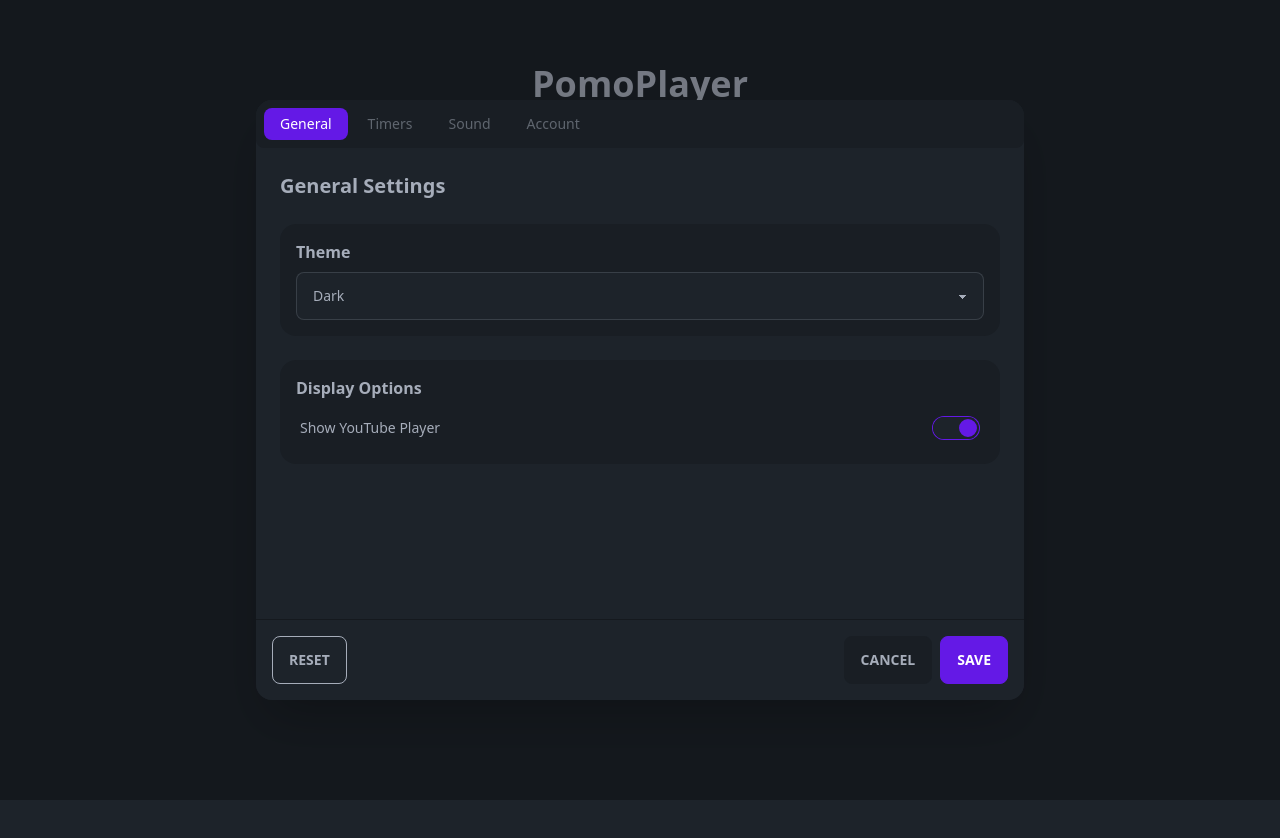
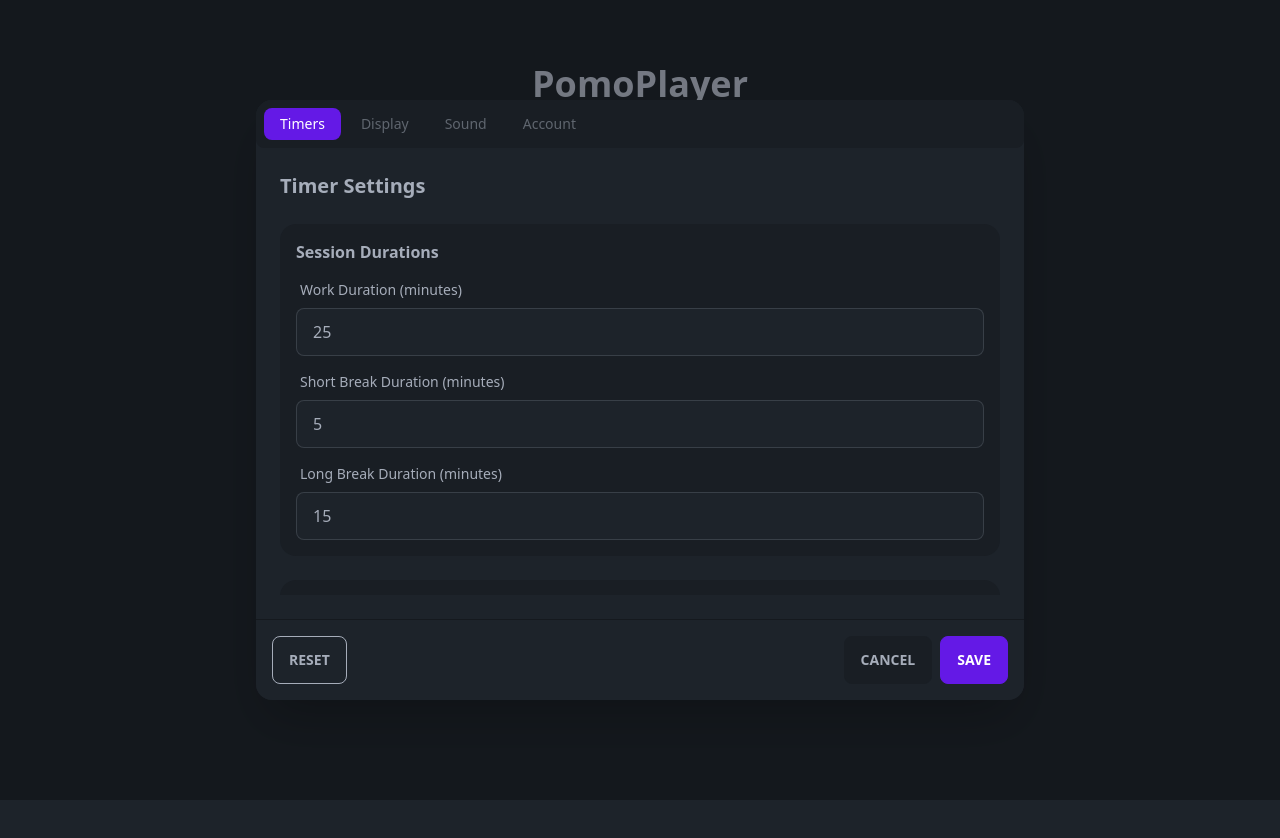
Before and after one commit to NateRolo/PomoPlayer, a Next.js app: page / in a window 1280 px wide. Both pictures are taken after a click on the button "SETTINGS". Shown: the top 838 px of the page. Built offline with nearby package versions, Linux system fonts and the light colour scheme; no server answers.

Commit message:
refactor: timer tab shows first in settings

```diff
--- a/app/components/Settings.tsx
+++ b/app/components/Settings.tsx
@@ -4,7 +4,6 @@ import type React from "react"
 import { useState, useEffect } from "react"
 import { DEFAULT_DURATIONS } from "./PomodoroTimer"
 import { ThemeName, getSessionColors } from '../types/theme'
-import { createPortal } from 'react-dom'
 import { useAuth } from '../components/contexts/AuthContext'
 
 interface SettingsProps {
@@ -56,7 +55,7 @@ export const Settings: React.FC<SettingsProps> = ({
     onSave,
     onClose,
 }) => {
-    const [activeTab, setActiveTab] = useState('general')
+    const [activeTab, setActiveTab] = useState('timers')
     const [workDuration, setWorkDuration] = useState(Math.floor(durations.work / 60))
     const [shortBreakDuration, setShortBreakDuration] = useState(Math.floor(durations.shortBreak / 60))
     const [longBreakDuration, setLongBreakDuration] = useState(Math.floor(durations.longBreak / 60))
@@ -238,8 +237,8 @@ export const Settings: React.FC<SettingsProps> = ({
     }
 
     const tabs = [
-        { id: 'general', label: 'General' },
         { id: 'timers', label: 'Timers' },
+        { id: 'display', label: 'Display' },
         { id: 'sound', label: 'Sound' },
         { id: 'account', label: 'Account' },
     ]
@@ -373,10 +372,10 @@ export const Settings: React.FC<SettingsProps> = ({
 
                     {/* Main content area */}
                     <div className="flex-1 overflow-y-auto p-4 md:p-6">
-                        {activeTab === 'general' && (
+                        {activeTab === 'display' && (
                             <div className="space-y-6">
                                 <h3 className="text-xl font-semibold">
-                                    General Settings
+                                    Display Settings
                                 </h3>
 
                                 <div className="card bg-base-200">
```
